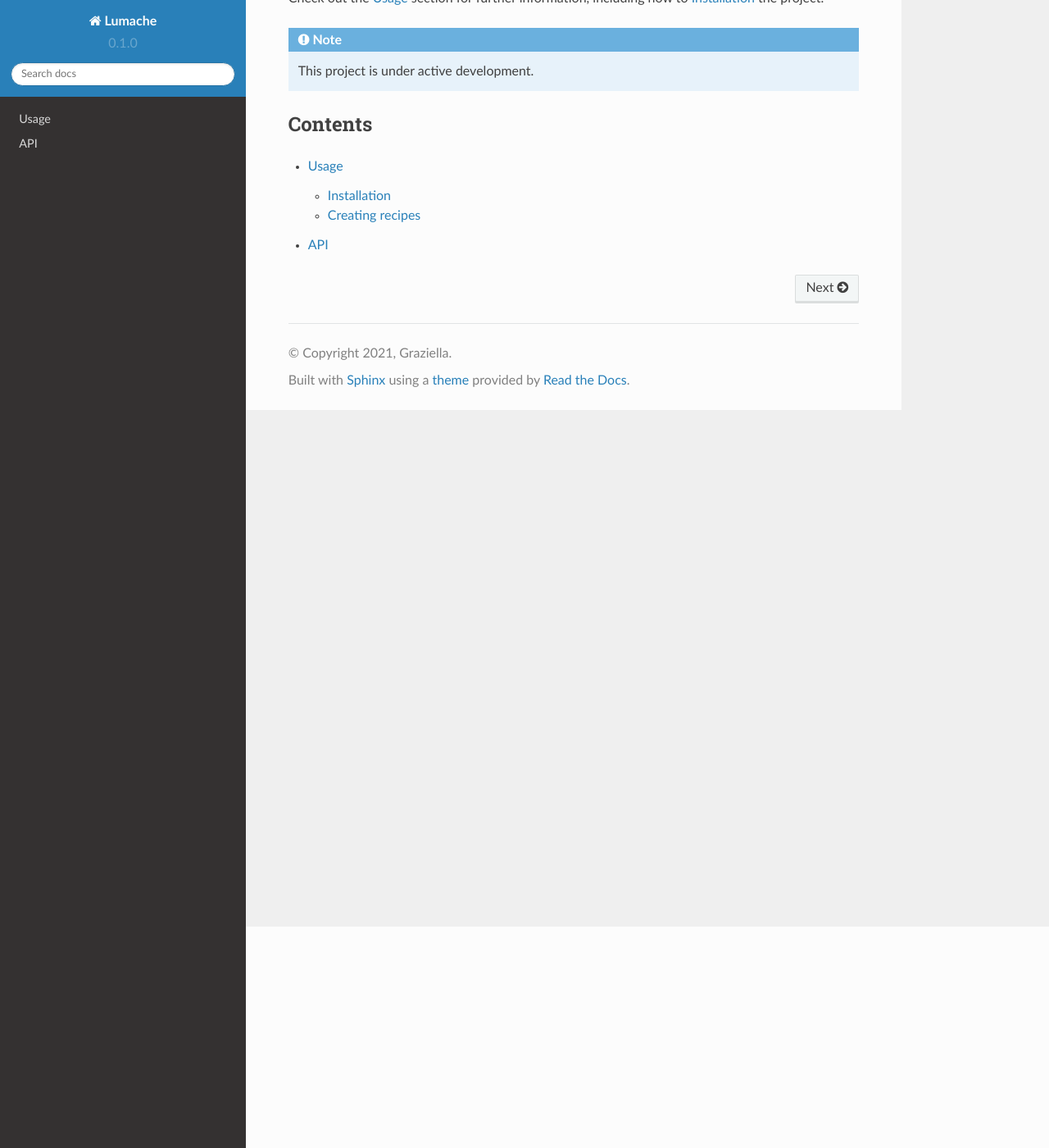
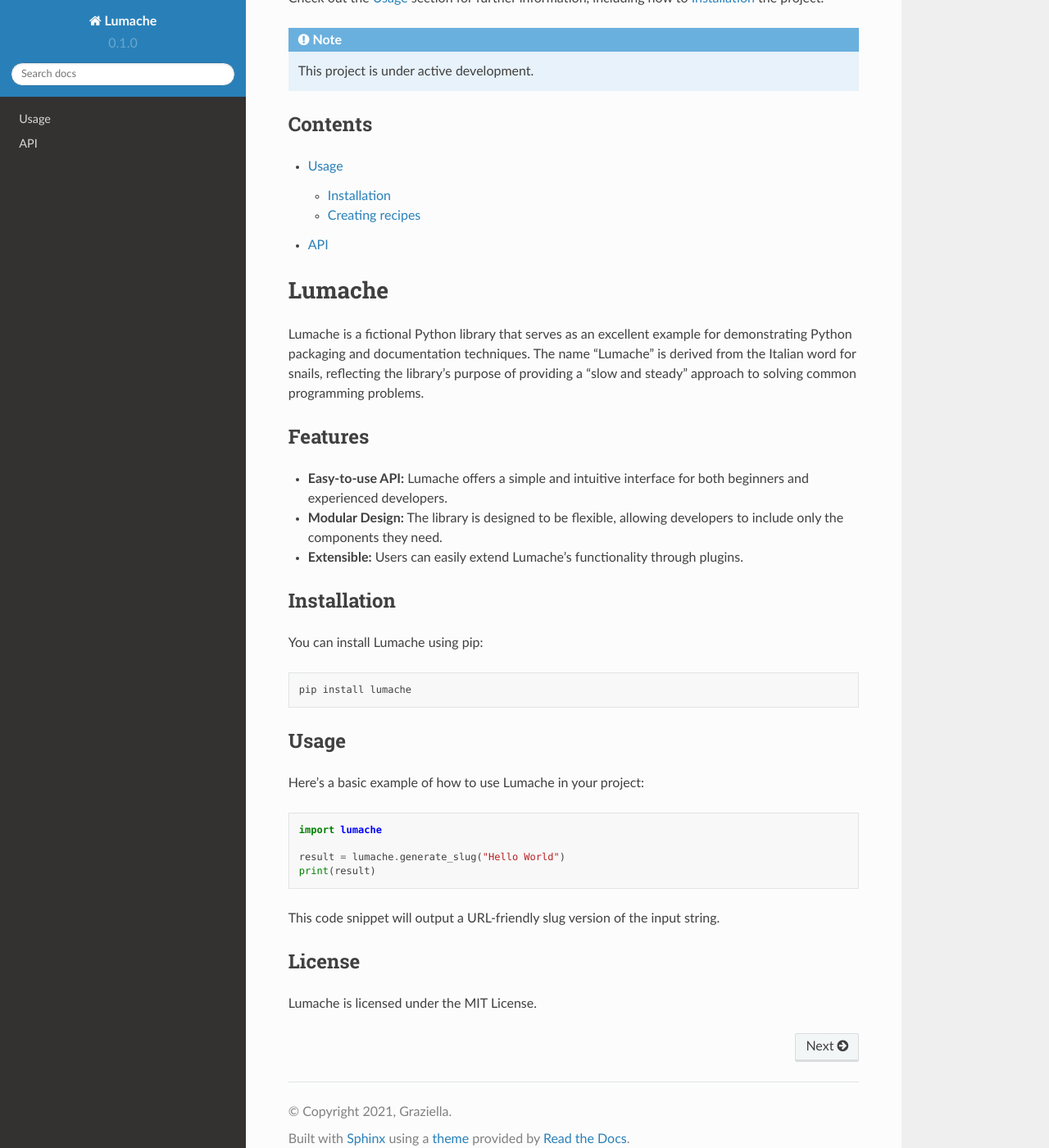
Before and after one commit to TemzatheRiver/testbytemza, a Sphinx documentation site: the page built from docs/source/index.rst, in a window 1280 px wide and 1400 px high, scrolled down 270 px. Shown: the whole window at 82% size. Built offline with Sphinx 7.4.7 and the Read the Docs theme 2.0.0, drawn with Linux system fonts in a browser that asks for light colours.

Commit message:
Update index.rst

```diff
--- a/docs/source/index.rst
+++ b/docs/source/index.rst
@@ -20,3 +20,42 @@ Contents
 
    usage
    api
+Lumache
+=======
+
+Lumache is a fictional Python library that serves as an excellent example for demonstrating Python packaging and documentation techniques. The name "Lumache" is derived from the Italian word for snails, reflecting the library's purpose of providing a "slow and steady" approach to solving common programming problems.
+
+Features
+--------
+
+- **Easy-to-use API:** Lumache offers a simple and intuitive interface for both beginners and experienced developers.
+- **Modular Design:** The library is designed to be flexible, allowing developers to include only the components they need.
+- **Extensible:** Users can easily extend Lumache's functionality through plugins.
+
+Installation
+------------
+
+You can install Lumache using pip:
+
+.. code-block:: bash
+
+   pip install lumache
+
+Usage
+-----
+
+Here's a basic example of how to use Lumache in your project:
+
+.. code-block:: python
+
+   import lumache
+
+   result = lumache.generate_slug("Hello World")
+   print(result)
+
+This code snippet will output a URL-friendly slug version of the input string.
+
+License
+-------
+
+Lumache is licensed under the MIT License.
```
